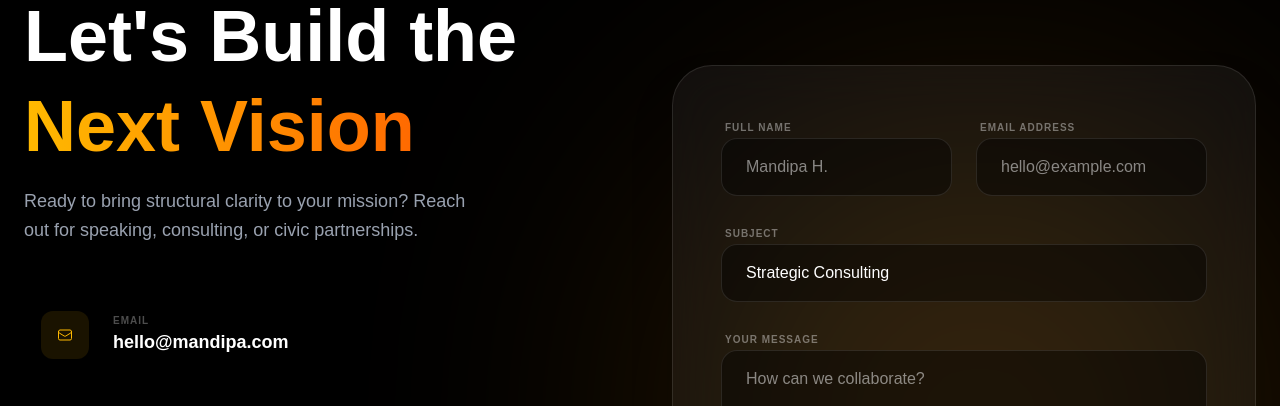
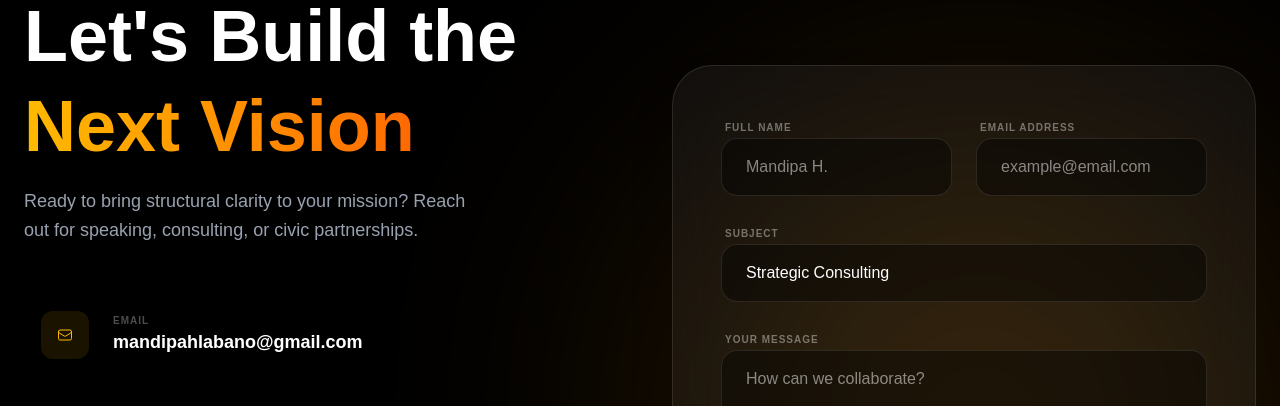
Before and after one commit to MrSharon/mandipa.a.hlabano, a React (Vite) app: page / in a window 1280 px wide. Shown: the part 6180-6586 px from the top of the page. Built offline with nearby package versions, Linux system fonts and the light colour scheme.

Commit message:
first iteration needs me to fix other features

```diff
--- a/src/sections/Contact.jsx
+++ b/src/sections/Contact.jsx
@@ -62,7 +62,7 @@ export const Contact = () => {
 
                         <div className="space-y-6">
                             {[
-                                { icon: <HiOutlineEnvelope />, label: "Email", value: "hello@mandipa.com", href: "mailto:hello@mandipa.com" },
+                                { icon: <HiOutlineEnvelope />, label: "Email", value: "mandipahlabano@gmail.com", href: "mandipahlabano@gmail.com" },
                                 { icon: <HiOutlineChatBubbleLeftRight />, label: "Inquiries", value: "Strategic Consulting", href: "#" },
                                 { icon: <HiOutlineMapPin />, label: "Base", value: "Gaborone, Botswana", href: "#" }
                             ].map((item, idx) => (
@@ -144,7 +144,7 @@ export const Contact = () => {
                                             onFocus={() => setActiveInput('email')}
                                             type="email"
                                             className="w-full bg-black/40 border border-white/10 rounded-2xl px-6 py-4 text-white focus:border-amber-400 outline-none transition-all"
-                                            placeholder="hello@example.com"
+                                            placeholder="example@email.com"
                                             required
                                         />
                                     </div>
```
